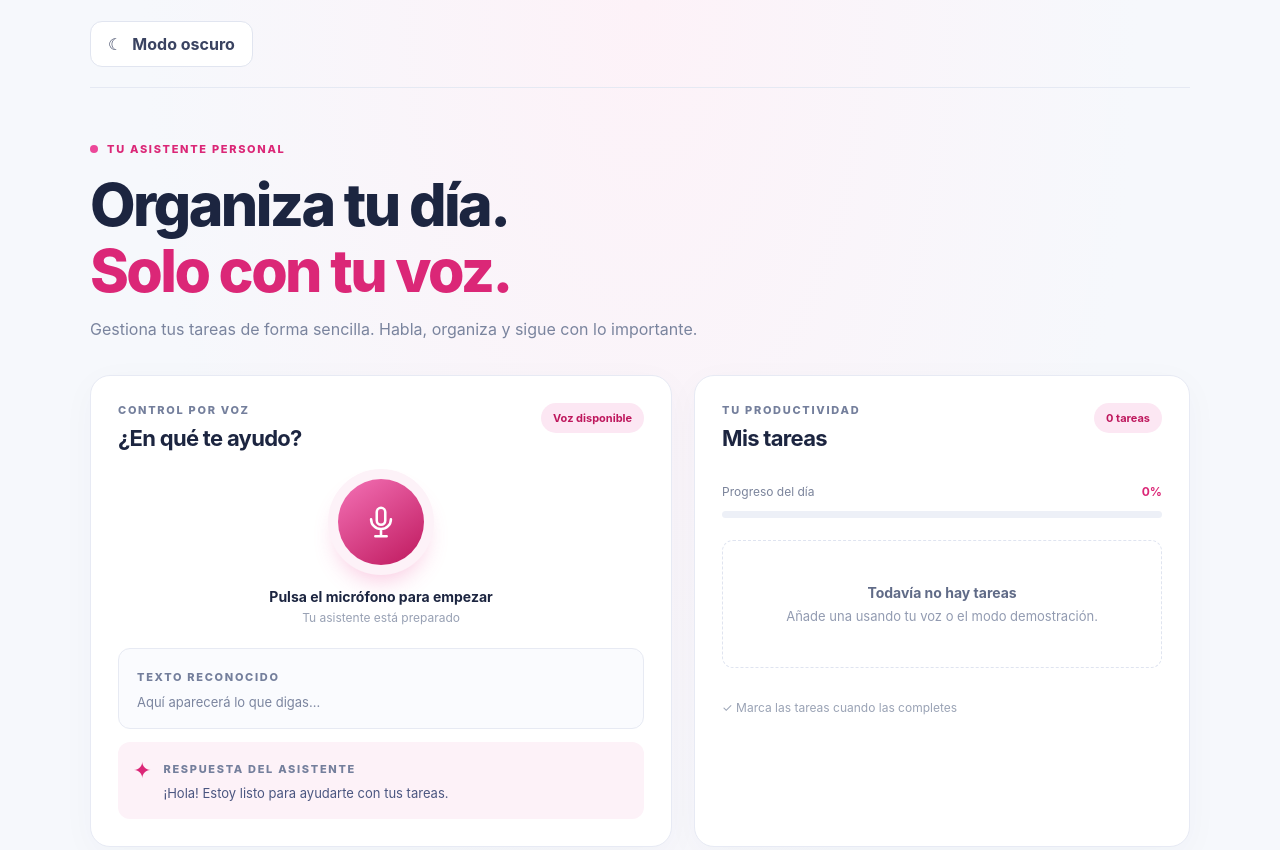
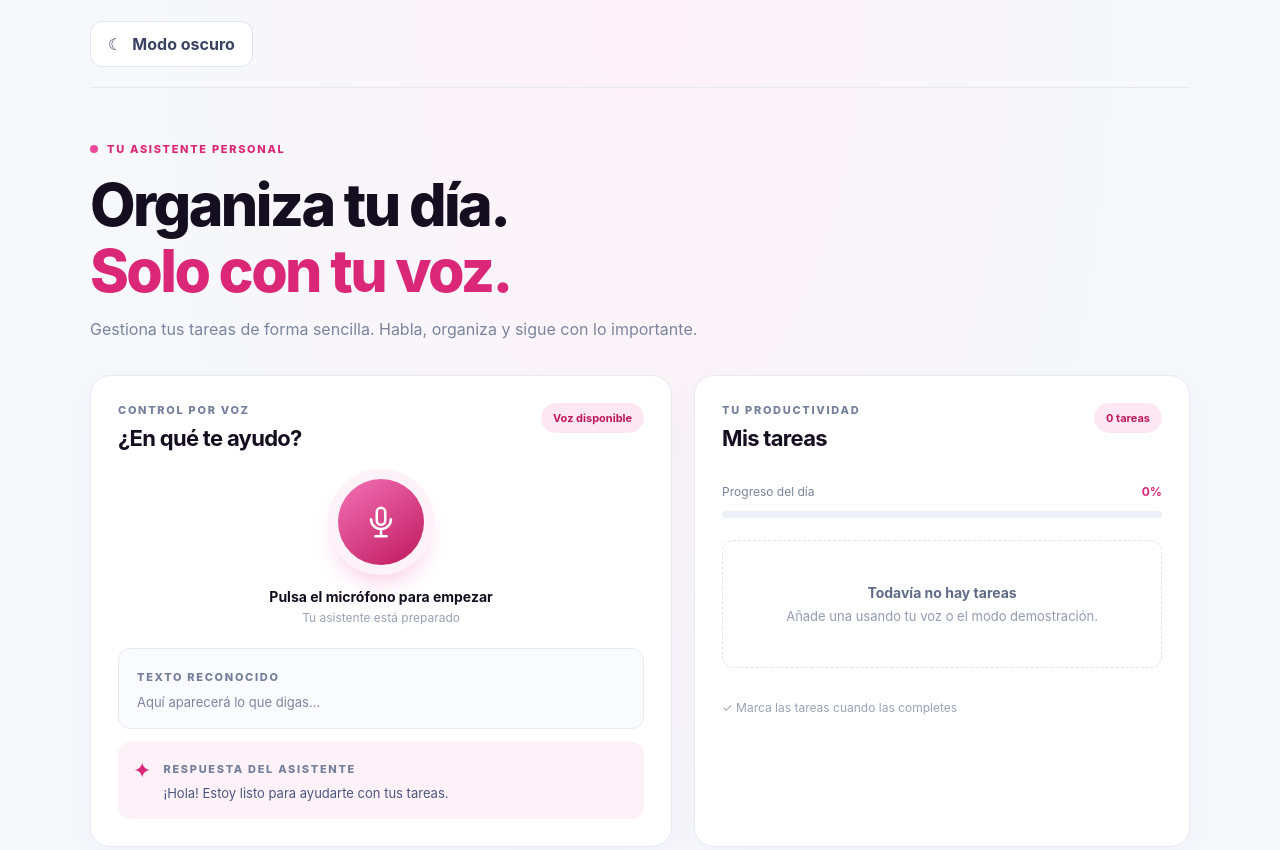
Before and after one commit to znx88/AppVoz, a plain HTML site: page index.html in a window 1280 px wide. Shown: the top 850 px of the page. Drawn offline with Linux system fonts and the light colour scheme.

Commit message:
cambio color

```diff
--- a/css/styles.css
+++ b/css/styles.css
@@ -1,7 +1,7 @@
 
 :root {
     font-family: Inter, system-ui, -apple-system, Segoe UI, sans-serif;
-    color: #1c2540;
+    color: #150d20;
     background: #f6f8fc;
     font-synthesis: none;
 }
```
